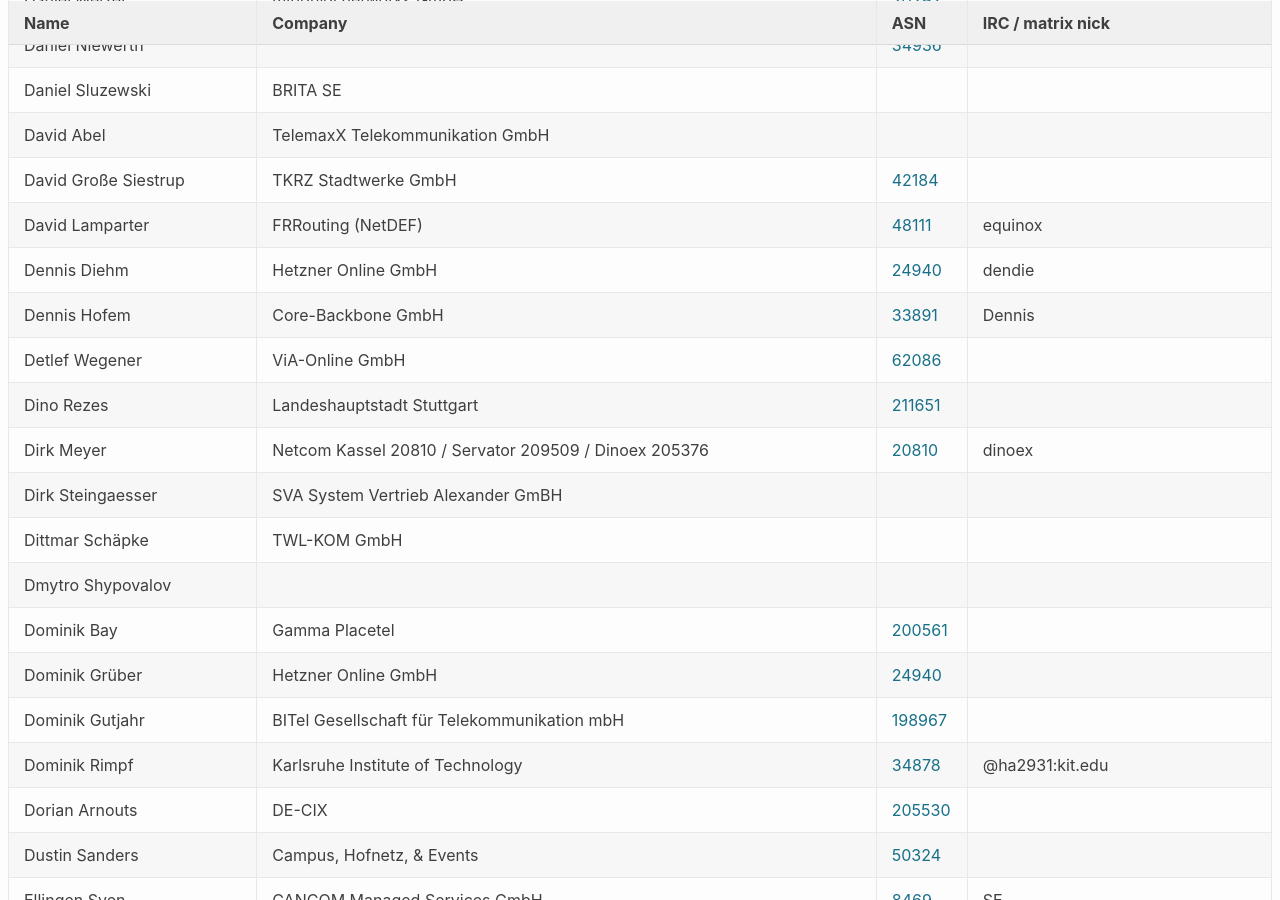
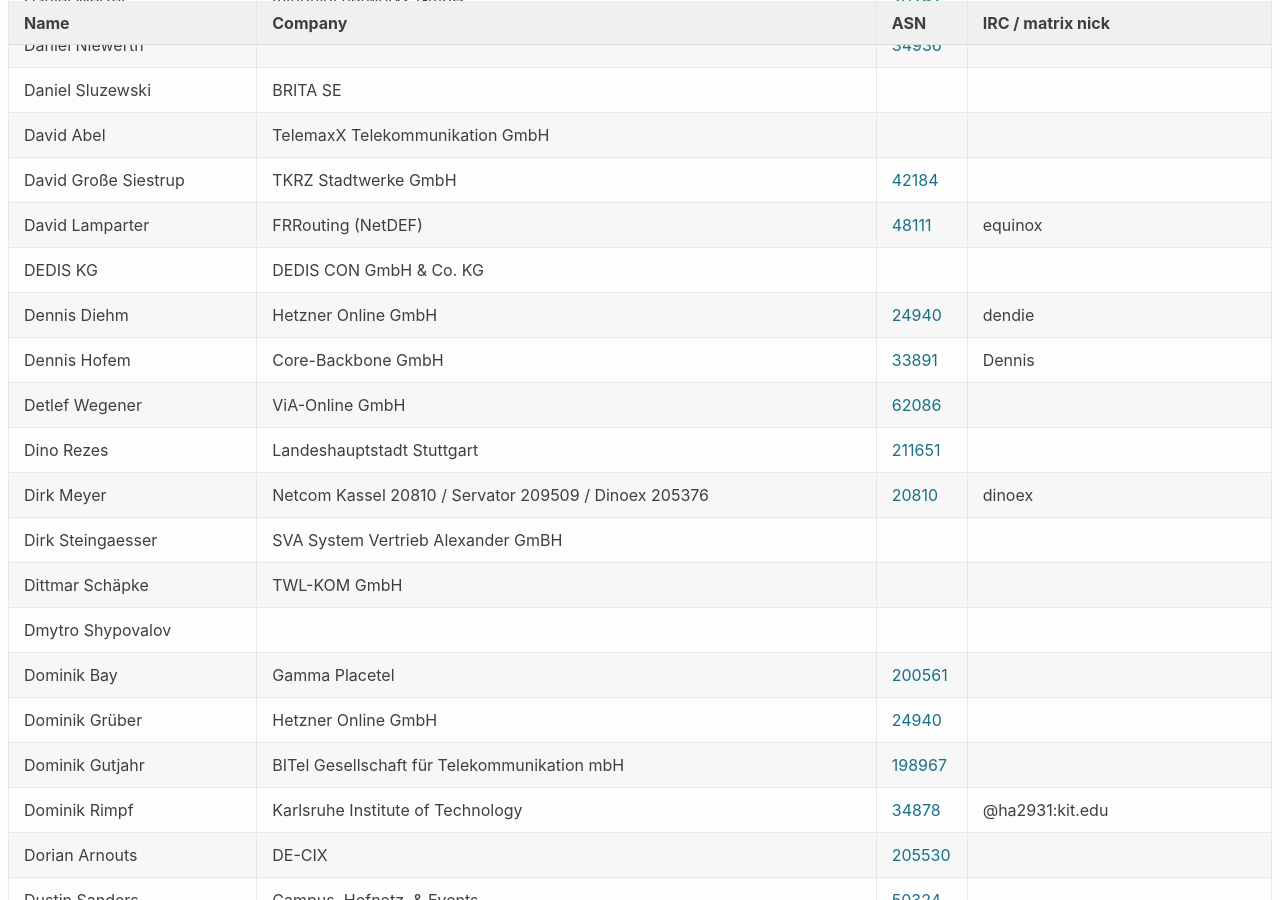
Before and after one commit to denog/pretix-attendeelist, a Jekyll site: the page built from denog17/index.markdown, in a window 1280 px wide and 900 px high, scrolled down 3823 px. Built offline with Jekyll 4.4.1, drawn with Linux system fonts in a browser that asks for light colours; some of the changed text lies outside the part shown.

Commit message:
Latest data: Thu Oct  2 06:11:58 UTC 2025

```diff
--- a/_data/attendees_denog17_online.json
+++ b/_data/attendees_denog17_online.json
@@ -106,6 +106,12 @@
     "company": null,
     "irc": null,
     "asn": null
+  },
+  {
+    "name": "Jonas Schäfer",
+    "company": "Link11 GmbH",
+    "irc": null,
+    "asn": "34309"
   },
   {
     "name": "Jörg Backschues",
--- a/_data/attendees_denog17_onsite.json
+++ b/_data/attendees_denog17_onsite.json
@@ -516,6 +516,12 @@
     "asn": "48111"
   },
   {
+    "name": "DEDIS KG",
+    "company": "DEDIS CON GmbH & Co. KG",
+    "irc": null,
+    "asn": null
+  },
+  {
     "name": "Dennis Diehm",
     "company": "Hetzner Online GmbH",
     "irc": "dendie",
```
